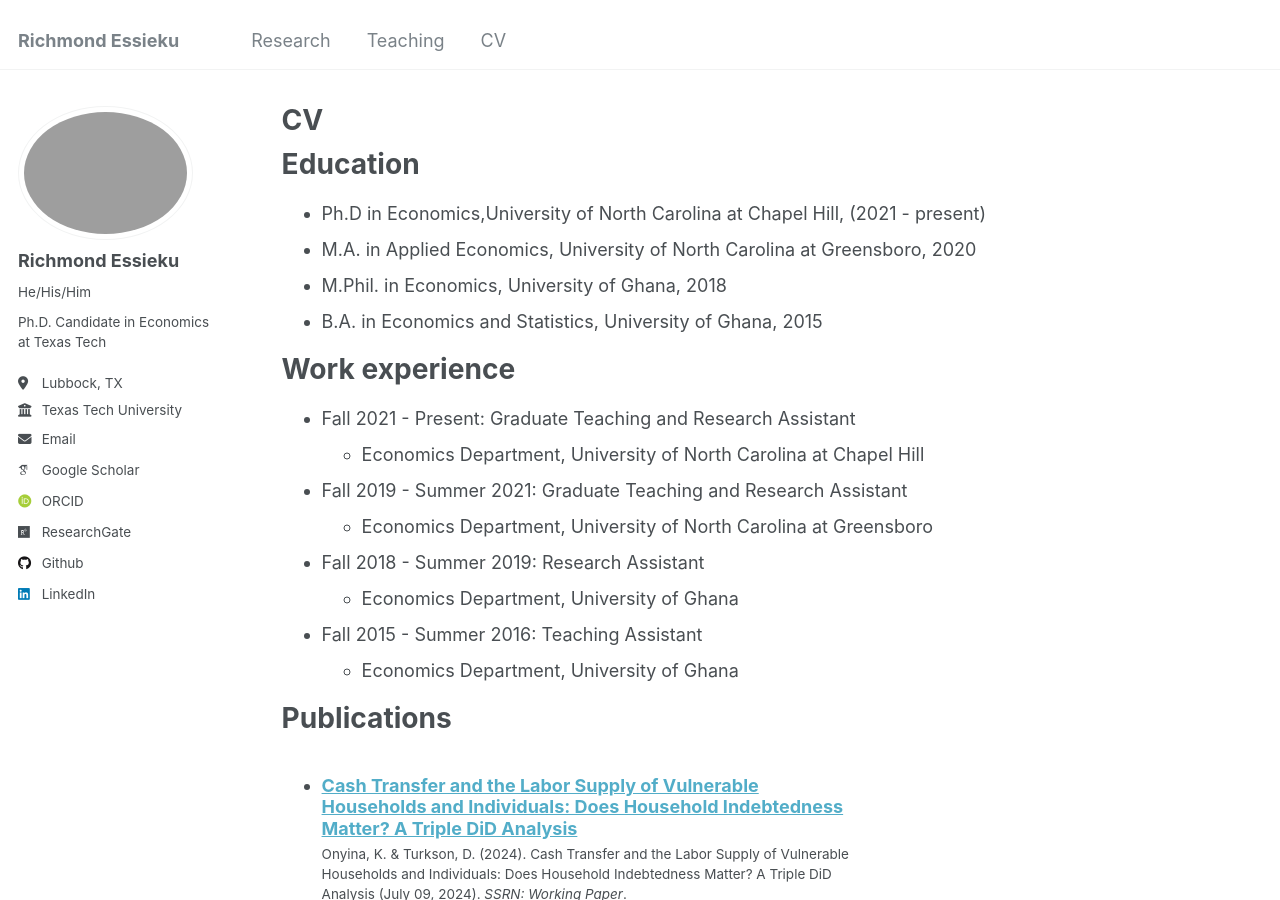
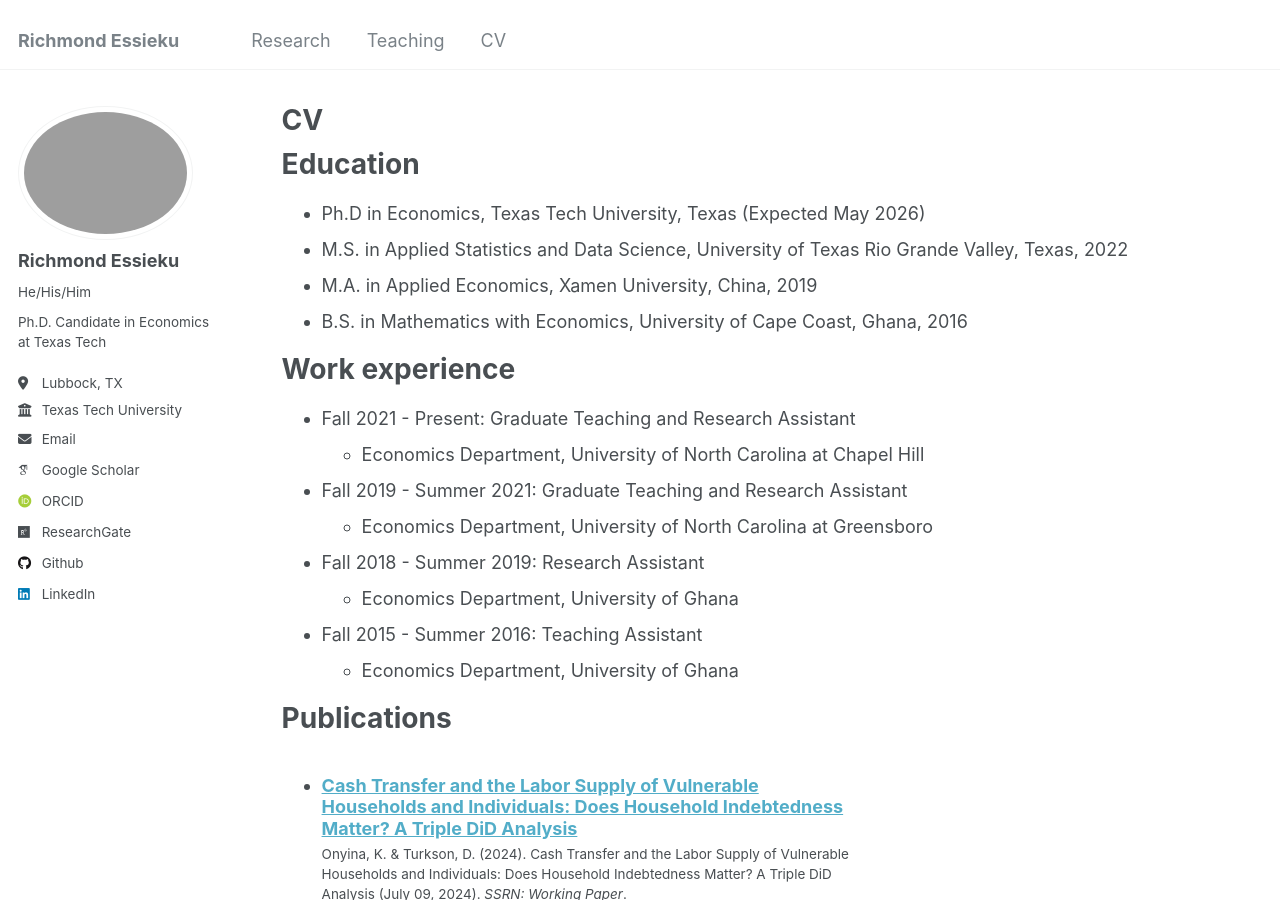
Before and after one commit to essieku/essieku.github.io, a Jekyll site: the page built from _pages/cv.md, in a window 1280 px wide and 900 px high. Built offline with Jekyll 4.4.1, drawn with Linux system fonts in a browser that asks for light colours; some web fonts are replaced.

Commit message:
Update cv.md

```diff
--- a/_pages/cv.md
+++ b/_pages/cv.md
@@ -11,10 +11,10 @@ redirect_from:
 
 Education
 ======
-* Ph.D in Economics,University of North Carolina at Chapel Hill, (2021 - present)
-* M.A. in Applied Economics, University of North Carolina at Greensboro, 2020
-* M.Phil. in Economics, University of Ghana, 2018
-* B.A. in Economics and Statistics, University of Ghana, 2015
+* Ph.D in Economics, Texas Tech University, Texas (Expected May 2026)
+* M.S. in Applied Statistics and Data Science, University of Texas Rio Grande Valley, Texas, 2022
+* M.A. in Applied Economics, Xamen University, China, 2019
+* B.S. in Mathematics with Economics, University of Cape Coast, Ghana, 2016
 
 Work experience
 ======
```
